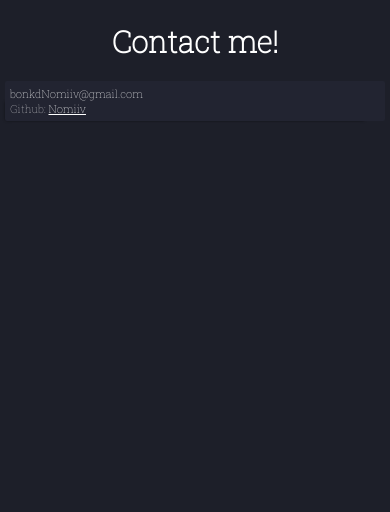
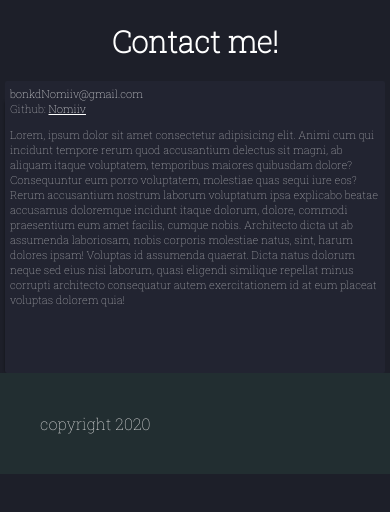
Before and after one commit to Nomiiv/AboutMe, a plain HTML site: page new.html in a window 390 px wide. Shown: the part 130-642 px from the top of the page. Drawn offline with Linux system fonts and the light colour scheme.

Commit message:
done + full responsiv-ish

```diff
--- a/new.html
+++ b/new.html
@@ -36,7 +36,24 @@
         <div class="contact-link">bonkdNomiiv@gmail.com</div>
         Github:
         <a class="contact-link" href="https://github.com/Nomiiv">Nomiiv</a>
+        <p id="Lorem">
+          Lorem, ipsum dolor sit amet consectetur adipisicing elit. Animi cum
+          qui incidunt tempore rerum quod accusantium delectus sit magni, ab
+          aliquam itaque voluptatem, temporibus maiores quibusdam dolore?
+          Consequuntur eum porro voluptatem, molestiae quas sequi iure eos?
+          Rerum accusantium nostrum laborum voluptatum ipsa explicabo beatae
+          accusamus doloremque incidunt itaque dolorum, dolore, commodi
+          praesentium eum amet facilis, cumque nobis. Architecto dicta ut ab
+          assumenda laboriosam, nobis corporis molestiae natus, sint, harum
+          dolores ipsam! Voluptas id assumenda quaerat. Dicta natus dolorum
+          neque sed eius nisi laborum, quasi eligendi similique repellat minus
+          corrupti architecto consequatur autem exercitationem id at eum placeat
+          voluptas dolorem quia!
+        </p>
       </div>
     </main>
+    <footer>
+      <div id="copyright">copyright 2020</div>
+    </footer>
   </body>
 </html>
--- a/styling.css
+++ b/styling.css
@@ -123,6 +123,9 @@ nav li a:hover {
 .title a {
   color: white;
 }
+#Lorem {
+  padding-bottom: 50px;
+}
 
 #alm {
   transition: all 0.5s ease 0s;
@@ -199,8 +202,8 @@ nav li a:hover {
     padding: 2px;
   }
   .textbox {
-    margin-right: 5%;
-    margin-left: 5%;
+    margin-right: 5px;
+    margin-left: 5px;
     font-size: 11px;
   }
   #jag-är-textbox {
```
